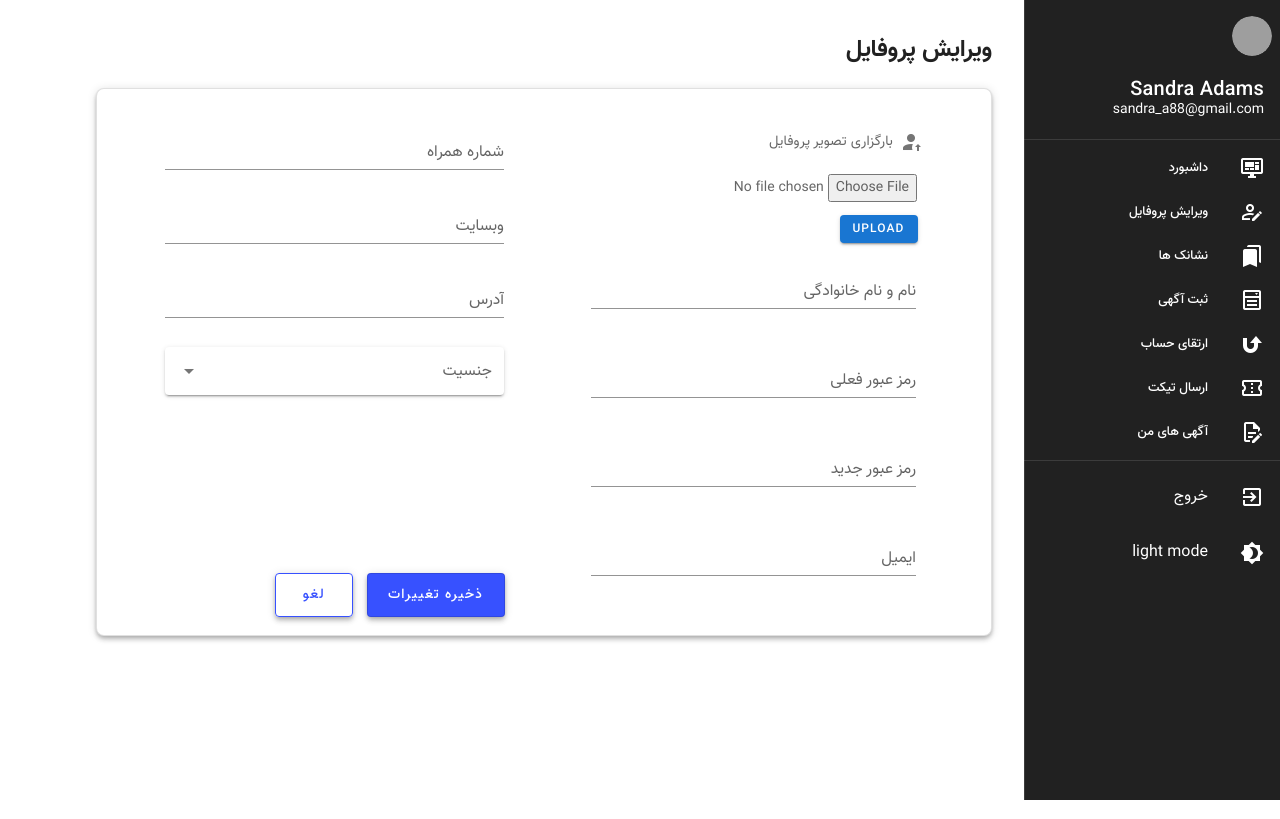
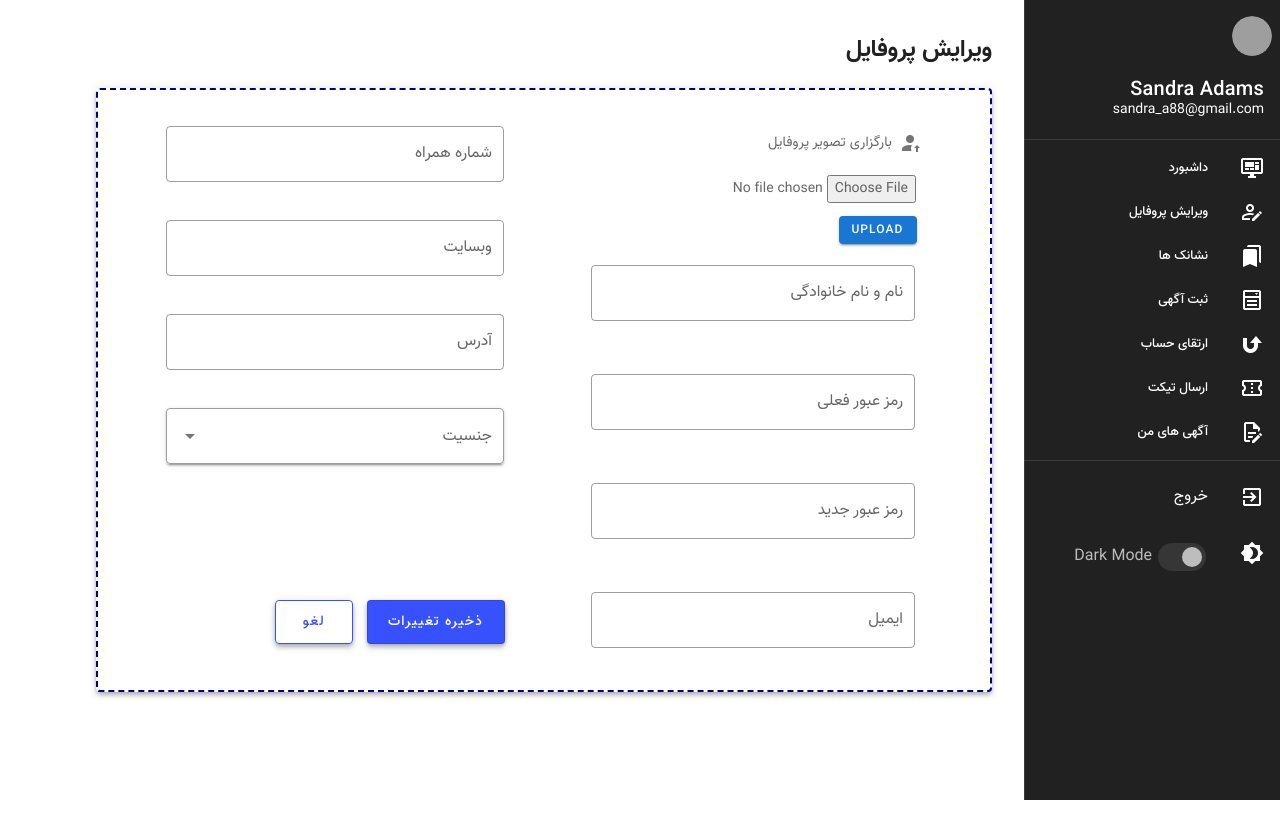
Before and after one commit to jasminet2001/Frontend, a Vue app: page /editprofile in a window 1280 px wide. Built offline with nearby package versions, Linux system fonts and the light colour scheme; grey boxes are pictures that could not be loaded; what vue-cookies would draw is missing.

Commit message:
darkmode and text field fix

```diff
--- a/src/components/userpanel/EditProfile.vue
+++ b/src/components/userpanel/EditProfile.vue
@@ -30,22 +30,36 @@
                             </v-row>
 
                             <v-row class="row-res">
-                                <v-text-field
-                                label="نام و نام خانوادگی">
+                                <v-text-field v-model="name"
+                                label="نام و نام خانوادگی"
+                                outlined>
                                 </v-text-field>
                             </v-row>
 
-                            <v-row class="row-res"><v-text-field label="رمز عبور فعلی"></v-text-field></v-row>
-                            <v-row class="row-res"><v-text-field label="رمز عبور جدید"></v-text-field></v-row>
-                            <v-row class="row-res"><v-text-field label="ایمیل"></v-text-field></v-row>
-                            <v-row class="row-res"><v-text-field label="شماره همراه"></v-text-field></v-row>
-                            <v-row class="row-res"><v-text-field label="وبسایت"></v-text-field></v-row>
-                            <v-row class="row-res"><v-text-field label="آدرس"></v-text-field></v-row>
+                            <v-row class="row-res"><v-text-field label="رمز عبور فعلی"
+                            v-model="password1"
+                            outlined></v-text-field></v-row>
+                            <v-row class="row-res"><v-text-field label="رمز عبور جدید"
+                            v-model="password2"
+                            outlined></v-text-field></v-row>
+                            <v-row class="row-res"><v-text-field label="ایمیل"
+                            v-model="email"
+                            outlined></v-text-field></v-row>
+                            <v-row class="row-res"><v-text-field label="شماره همراه"
+                            v-model="phone"
+                            outlined></v-text-field></v-row>
+                            <v-row class="row-res"><v-text-field label="وبسایت"
+                            v-model="website"
+                            outlined></v-text-field></v-row>
+                            <v-row class="row-res"><v-text-field label="آدرس"
+                            v-model="address"
+                            outlined></v-text-field></v-row>
                             <v-row class="row-res">
                                 <v-select
                                 :items="gender"
                                 label="جنسیت"
                                 solo
+                                outlined
                                 style="margin-top: 2em;"
                                 ></v-select>
                             </v-row>
@@ -60,6 +74,7 @@
                             text
                             style="background-color: #3751FF;
                             color:white;"
+                            @click="submit"
                             >
                                 ذخیره تغییرات
                             </v-btn>
@@ -72,6 +87,7 @@
                             outlined
                             large
                             raised
+                            @click="clear"
                             >لغو</v-btn>
                         </v-col>
                     </v-row>
@@ -85,7 +101,7 @@
         <SidebarNavigation/>
         <h2 class="mb-5">ویرایش پروفایل</h2>
         <v-card
-            class="rounded-lg"
+        class="card-desktop"
         style="margin-bottom: 4em;"
         width="70vw"
         height="80%"
@@ -109,29 +125,45 @@
                     color="primary"
                     elevation="2"
                     small
-                        @click="onUpload">Upload</v-btn>
+                    @click="onUpload">Upload
+                    </v-btn>
                   </v-row>
 
                   <v-row class="row">
                     <v-text-field
-                        label="نام و نام خانوادگی">
+                    label="نام و نام خانوادگی"
+                    v-model="name"
+                    outlined>
                     </v-text-field>
                   </v-row>
 
-                  <v-row class="row"><v-text-field label="رمز عبور فعلی"></v-text-field></v-row>
-                  <v-row class="row"><v-text-field label="رمز عبور جدید"></v-text-field></v-row>
-                  <v-row class="row"><v-text-field label="ایمیل"></v-text-field></v-row>
+                  <v-row class="row"><v-text-field label="رمز عبور فعلی"
+                  v-model="password1"
+                  outlined></v-text-field></v-row>
+                  <v-row class="row"><v-text-field label="رمز عبور جدید"
+                  v-model="password2"
+                  outlined></v-text-field></v-row>
+                  <v-row class="row"><v-text-field label="ایمیل"
+                  v-model="email"
+                  outlined></v-text-field></v-row>
                 </v-col>
 
                 <v-col cols="6"
                 class="px-8 col">
-                  <v-text-field label="شماره همراه"></v-text-field>
-                  <v-text-field label="وبسایت"></v-text-field>
-                  <v-text-field label="آدرس">  </v-text-field>
+                  <v-text-field label="شماره همراه"
+                  v-model="phone"
+                  outlined></v-text-field>
+                  <v-text-field label="وبسایت"
+                  v-model="website"
+                  outlined></v-text-field>
+                  <v-text-field label="آدرس"
+                  v-model="address"
+                  outlined></v-text-field>
                   <v-select
                       :items="gender"
                       label="جنسیت"
                       solo
+                      outlined
                   ></v-select>
 
                   <!-- save button -->
@@ -144,6 +176,7 @@
                     text
                     style="background-color: #3751FF;
                     color:white;"
+                    @click="submit"
                   >
                     ذخیره تغییرات
                   </v-btn>
@@ -156,6 +189,7 @@
                     outlined
                     large
                     raised
+                    @click="clear()"
                   >لغو</v-btn>
                 </v-col>
               </v-row>
@@ -171,6 +205,13 @@ import SidebarNavigation from "./SidebarNavigation.vue"
 export default {
     name: "EditProfile",
     data: () => ({
+        name: '',
+        email: '',
+        password1:'',
+        password2:'',
+        website:'',
+        address:'',
+        phone: '',
         gender: ["زن", "مرد"],
         status: ["کاربر عادی", "کاربر شرکتی"],
         //for birthdate
@@ -207,13 +248,23 @@ export default {
         onUpload(){
 
         },
-        submitForm(e){
-            // var task = this.newTask
-            // this.todoList.push(task)
-            // this.newTask = ''
-            // To prevent the form from submitting
-            e.preventDefault();
-        }
+        submit () {
+            this.$v.$touch()
+        },
+        //why doesn't it work??
+        clear () {
+            this.$v.$reset()
+            this.name = ''
+            this.email = ''
+            this.select = null
+            this.checkbox = false
+            this.website = ''
+            this.phone = ''
+            this.password1 = ''
+            this.password2 = ''
+            this.address = ''
+            this.gender = null
+        },
     },
     components: { SidebarNavigation }
 }
@@ -228,7 +279,7 @@ export default {
         margin: .5em;
     }
     .btn{
-        margin-top: 10em;
+        margin-top: 7em;
     }
     .btn-mobile{
         margin-top: 1em;
@@ -240,6 +291,10 @@ export default {
     .card-res{
         margin: 1em;
         padding: 1em;
+        border: 2px dashed #000080;
+    }
+    .card-desktop{
+        border: 2px dashed #000080;
     }
     .row-res{
         text-align: center;
--- a/src/components/userpanel/SidebarNavigation.vue
+++ b/src/components/userpanel/SidebarNavigation.vue
@@ -93,7 +93,14 @@
         <v-list-item-icon>
           <v-icon>mdi-brightness-4</v-icon>
         </v-list-item-icon>
-        <v-list-item-title>light mode</v-list-item-title>
+        <v-list-item-title>
+          <v-switch
+          v-model="$vuetify.theme.dark"
+          inset
+          label="Dark Mode"
+          persistent-hint
+          ></v-switch>
+        </v-list-item-title>
       </v-list-item>
     </v-list>
   </v-navigation-drawer>
@@ -190,7 +197,14 @@
           <v-list-item-icon>
             <v-icon>mdi-brightness-4</v-icon>
           </v-list-item-icon>
-          <v-list-item-title>light mode</v-list-item-title>
+          <v-list-item-title>
+            <v-switch
+            v-model="$vuetify.theme.dark"
+            inset
+            label="Dark Mode"
+            persistent-hint
+          ></v-switch>
+          </v-list-item-title>
         </v-list-item>
       </v-list>
     </v-navigation-drawer>
```
Lines whose indentation alone changed are shown as unchanged.
